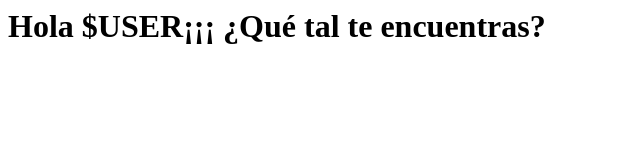
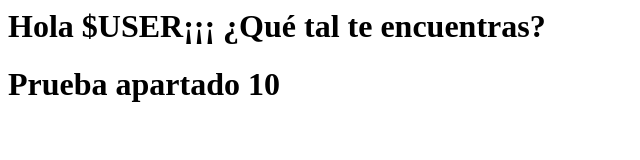
Before and after one commit to vjp-albertoVG/PPS-Unidad0Actividad4-albertoVG, a plain HTML site: page index.html in a window 1280 px wide. Shown: the whole page, without its empty margins (0-640 px from the left). Drawn offline with Linux system fonts and the light colour scheme.

Commit message:
Update index.html

```diff
--- a/index.html
+++ b/index.html
@@ -1 +1,2 @@
 <h1>Hola $USER¡¡¡ ¿Qué tal te encuentras?</h1>
+<h1>Prueba apartado 10</h1>
```
